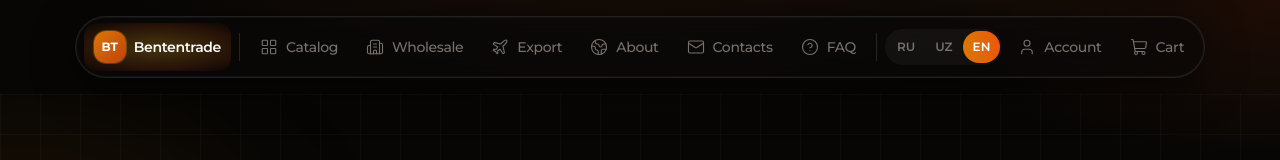
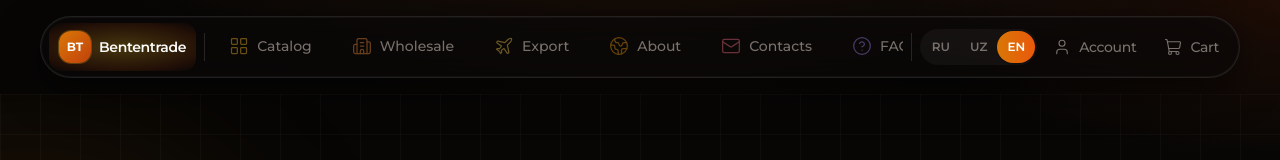
Before and after one commit to DeniskaChernov/BTT-site, a Next.js app: page /en in a window 1280 px wide. Shown: the top 160 px of the page. Built offline with nearby package versions, Linux system fonts and the light colour scheme.

Commit message:
feat: 21st.dev MenuBar (flip + item glow + ambient hover), embedded in pill
Made-with: Cursor

```diff
--- a/src/components/layout/Header.tsx
+++ b/src/components/layout/Header.tsx
@@ -1,13 +1,12 @@
 "use client";
 
 import {
-  GlowMenuLink,
   GlowNavBrand,
   GlowNavDivider,
   GlowNavItem,
   GlowNavPill,
-  type GlowMenuItem,
 } from "@/components/ui/glow-menu";
+import { MenuBar, type MenuBarItem } from "@/components/ui/menu-bar";
 import { useCart } from "@/contexts/CartContext";
 import {
   Building2,
@@ -28,43 +27,55 @@ export function Header() {
   const { lines } = useCart();
   const count = lines.length;
 
-  const glowItems: GlowMenuItem[] = useMemo(
+  const menuItems: MenuBarItem[] = useMemo(
     () => [
       {
         href: "/catalog",
         label: t("catalog"),
         icon: LayoutGrid,
-        activeIconClass: "text-amber-400",
+        iconColor: "text-amber-400",
+        gradient:
+          "radial-gradient(circle at 50% 50%, rgba(251,191,36,0.55) 0%, rgba(234,88,12,0.22) 50%, rgba(67,20,7,0.08) 68%, transparent 76%)",
       },
       {
         href: "/wholesale",
         label: t("wholesale"),
         icon: Building2,
-        activeIconClass: "text-orange-400",
+        iconColor: "text-orange-400",
+        gradient:
+          "radial-gradient(circle at 50% 50%, rgba(251,146,60,0.5) 0%, rgba(194,65,12,0.2) 50%, transparent 74%)",
       },
       {
         href: "/export",
         label: t("export"),
         icon: Plane,
-        activeIconClass: "text-amber-300",
+        iconColor: "text-amber-300",
+        gradient:
+          "radial-gradient(circle at 50% 50%, rgba(252,211,77,0.48) 0%, rgba(120,53,15,0.18) 55%, transparent 76%)",
       },
       {
         href: "/about",
         label: t("about"),
         icon: Globe2,
-        activeIconClass: "text-amber-500",
+        iconColor: "text-amber-500",
+        gradient:
+          "radial-gradient(circle at 50% 50%, rgba(245,158,11,0.45) 0%, rgba(67,20,7,0.2) 52%, transparent 75%)",
       },
       {
         href: "/contacts",
         label: t("contacts"),
         icon: Mail,
-        activeIconClass: "text-rose-400",
+        iconColor: "text-rose-400",
+        gradient:
+          "radial-gradient(circle at 50% 50%, rgba(251,113,133,0.42) 0%, rgba(234,88,12,0.15) 55%, transparent 76%)",
       },
       {
         href: "/faq",
         label: t("faq"),
         icon: HelpCircle,
-        activeIconClass: "text-violet-400",
+        iconColor: "text-violet-400",
+        gradient:
+          "radial-gradient(circle at 50% 50%, rgba(167,139,250,0.45) 0%, rgba(251,191,36,0.12) 58%, transparent 78%)",
       },
     ],
     [t]
@@ -76,9 +87,7 @@ export function Header() {
         <GlowNavPill className="min-h-[3.25rem] sm:min-h-[3.5rem]">
           <GlowNavBrand />
           <GlowNavDivider />
-          {glowItems.map((item) => (
-            <GlowMenuLink key={item.href} item={item} />
-          ))}
+          <MenuBar items={menuItems} embedded />
           <GlowNavDivider />
           <LanguageSwitcher variant="navbar" />
           <GlowNavItem
--- a/src/components/ui/glow-menu.tsx
+++ b/src/components/ui/glow-menu.tsx
@@ -10,14 +10,6 @@ import type { LucideIcon } from "lucide-react";
  */
 const ACTIVE_GLOW =
   "radial-gradient(ellipse 115% 100% at 50% 50%, rgba(251,191,36,0.26) 0%, rgba(234,88,12,0.12) 48%, rgba(67,20,7,0.05) 65%, transparent 76%)";
-
-export type GlowMenuItem = {
-  href: string;
-  label: string;
-  icon: LucideIcon;
-  /** Цвет иконки в активном состоянии (Tailwind) */
-  activeIconClass: string;
-};
 
 function pathMatches(pathname: string, href: string) {
   if (href === "/") return pathname === "/" || pathname === "";
@@ -159,43 +151,3 @@ export function GlowNavItem({
     </Link>
   );
 }
-
-/** Пункт меню с индивидуальным цветом активной иконки (разделы каталога и т.д.) */
-export function GlowMenuLink({ item }: { item: GlowMenuItem }) {
-  const pathname = usePathname();
-  const active = pathMatches(pathname, item.href);
-  const Icon = item.icon;
-
-  return (
-    <Link
-      href={item.href}
-      className="group relative shrink-0 overflow-hidden rounded-xl outline-none"
-      aria-current={active ? "page" : undefined}
-    >
-      <span
-        className="pointer-events-none absolute inset-0 overflow-hidden rounded-xl transition-opacity duration-300"
-        style={{
-          background: ACTIVE_GLOW,
-          opacity: active ? 1 : 0,
-        }}
-        aria-hidden
-      />
-      <span
-        className={cn(
-          "relative flex items-center gap-2 whitespace-nowrap px-2.5 py-2 sm:px-3",
-          active ? "text-stone-50" : "text-stone-500 group-hover:text-stone-300"
-        )}
-      >
-        <Icon
-          className={cn(
-            "h-4 w-4 shrink-0 sm:h-[18px] sm:w-[18px]",
-            "stroke-[1.5]",
-            active ? item.activeIconClass : "text-stone-500 group-hover:text-stone-400"
-          )}
-          aria-hidden
-        />
-        <span className="text-xs font-medium tracking-tight sm:text-sm">{item.label}</span>
-      </span>
-    </Link>
-  );
-}
--- /dev/null
+++ b/src/components/ui/menu-bar.tsx
@@ -0,0 +1,193 @@
+"use client";
+
+import { Link, usePathname } from "@/i18n/navigation";
+import { cn } from "@/lib/utils";
+import { motion, type Variants } from "framer-motion";
+import type { LucideIcon } from "lucide-react";
+import * as React from "react";
+
+const easeOut = [0.4, 0, 0.2, 1] as const;
+
+const itemVariants: Variants = {
+  initial: { rotateX: 0, opacity: 1 },
+  hover: { rotateX: -90, opacity: 0 },
+};
+
+const backVariants: Variants = {
+  initial: { rotateX: 90, opacity: 0 },
+  hover: { rotateX: 0, opacity: 1 },
+};
+
+const glowVariants: Variants = {
+  initial: { opacity: 0, scale: 0.8 },
+  hover: {
+    opacity: 1,
+    scale: 2,
+    transition: {
+      opacity: { duration: 0.5, ease: easeOut },
+      scale: { duration: 0.5, type: "spring", stiffness: 300, damping: 25 },
+    },
+  },
+};
+
+const navGlowVariants: Variants = {
+  initial: { opacity: 0 },
+  hover: {
+    opacity: 1,
+    transition: {
+      duration: 0.5,
+      ease: easeOut,
+    },
+  },
+};
+
+const sharedTransition = {
+  type: "spring" as const,
+  stiffness: 100,
+  damping: 20,
+  duration: 0.5,
+};
+
+export interface MenuBarItem {
+  icon: LucideIcon;
+  label: string;
+  href: string;
+  gradient: string;
+  /** Tailwind-классы цвета иконки (например text-amber-400) */
+  iconColor: string;
+}
+
+function pathMatches(pathname: string, href: string) {
+  if (href === "/") return pathname === "/" || pathname === "";
+  return pathname === href || pathname.startsWith(`${href}/`);
+}
+
+export interface MenuBarProps {
+  items: MenuBarItem[];
+  className?: string;
+  /** Режим внутри GlowNavPill: без второй обводки и лишнего padding */
+  embedded?: boolean;
+}
+
+/**
+ * Glow-меню как в 21st.dev: ambient-ореол при hover по блоку, 3D-flip по пункту,
+ * мягкое свечение выбранного пункта (gradient).
+ */
+export const MenuBar = React.forwardRef<HTMLDivElement, MenuBarProps>(
+  ({ className, items, embedded = false }, ref) => {
+    const pathname = usePathname();
+
+    return (
+      <motion.nav
+        ref={ref}
+        className={cn(
+          "relative overflow-hidden",
+          embedded
+            ? "min-w-0 flex-1 border-0 bg-transparent p-0 shadow-none backdrop-blur-none"
+            : "rounded-2xl border border-white/15 bg-gradient-to-b from-stone-950/85 to-stone-900/50 p-2 shadow-lg backdrop-blur-lg",
+          className
+        )}
+        initial="initial"
+        whileHover="hover"
+      >
+        <motion.div
+          className="pointer-events-none absolute -inset-2 z-0 rounded-3xl"
+          style={{
+            background:
+              "radial-gradient(ellipse 90% 100% at 50% 45%, transparent 0%, rgba(251,191,36,0.18) 22%, rgba(139,92,246,0.12) 48%, rgba(248,113,113,0.1) 72%, transparent 100%)",
+          }}
+          variants={navGlowVariants}
+        />
+        <ul
+          className={cn(
+            "relative z-10 flex items-center gap-1 sm:gap-2",
+            embedded && "min-w-0 overflow-x-auto pb-0.5 [scrollbar-width:none] [-ms-overflow-style:none] [&::-webkit-scrollbar]:hidden"
+          )}
+          role="list"
+        >
+          {items.map((item) => {
+            const Icon = item.icon;
+            const isActive = pathMatches(pathname, item.href);
+
+            return (
+              <motion.li key={item.href} className="relative shrink-0">
+                <Link href={item.href} className="block w-full min-w-0" aria-current={isActive ? "page" : undefined}>
+                  <motion.div
+                    className="group relative block overflow-visible rounded-xl"
+                    style={{ perspective: "600px" }}
+                    whileHover="hover"
+                    initial="initial"
+                  >
+                    <motion.div
+                      className="pointer-events-none absolute inset-0 z-0"
+                      variants={glowVariants}
+                      animate={isActive ? "hover" : "initial"}
+                      style={{
+                        background: item.gradient,
+                        opacity: isActive ? 1 : 0,
+                        borderRadius: "16px",
+                      }}
+                    />
+                    <motion.div
+                      className={cn(
+                        "relative z-10 flex items-center gap-2 rounded-xl bg-transparent px-3 py-2 transition-colors sm:px-4",
+                        isActive
+                          ? "text-stone-50"
+                          : "text-stone-500 group-hover:text-stone-100"
+                      )}
+                      variants={itemVariants}
+                      transition={sharedTransition}
+                      style={{
+                        transformStyle: "preserve-3d",
+                        transformOrigin: "center bottom",
+                      }}
+                    >
+                      <span
+                        className={cn(
+                          "transition-colors duration-300",
+                          item.iconColor,
+                          isActive ? "opacity-100" : "opacity-40 group-hover:opacity-100"
+                        )}
+                      >
+                        <Icon className="h-4 w-4 sm:h-5 sm:w-5" strokeWidth={1.5} aria-hidden />
+                      </span>
+                      <span className="whitespace-nowrap text-xs font-medium sm:text-sm">{item.label}</span>
+                    </motion.div>
+                    <motion.div
+                      className={cn(
+                        "absolute inset-0 z-10 flex items-center gap-2 rounded-xl bg-transparent px-3 py-2 sm:px-4",
+                        isActive
+                          ? "text-stone-50"
+                          : "text-stone-500 group-hover:text-stone-100"
+                      )}
+                      variants={backVariants}
+                      transition={sharedTransition}
+                      style={{
+                        transformStyle: "preserve-3d",
+                        transformOrigin: "center top",
+                        rotateX: 90,
+                      }}
+                    >
+                      <span
+                        className={cn(
+                          "transition-colors duration-300",
+                          item.iconColor,
+                          isActive ? "opacity-100" : "opacity-40 group-hover:opacity-100"
+                        )}
+                      >
+                        <Icon className="h-4 w-4 sm:h-5 sm:w-5" strokeWidth={1.5} aria-hidden />
+                      </span>
+                      <span className="whitespace-nowrap text-xs font-medium sm:text-sm">{item.label}</span>
+                    </motion.div>
+                  </motion.div>
+                </Link>
+              </motion.li>
+            );
+          })}
+        </ul>
+      </motion.nav>
+    );
+  }
+);
+
+MenuBar.displayName = "MenuBar";
```
